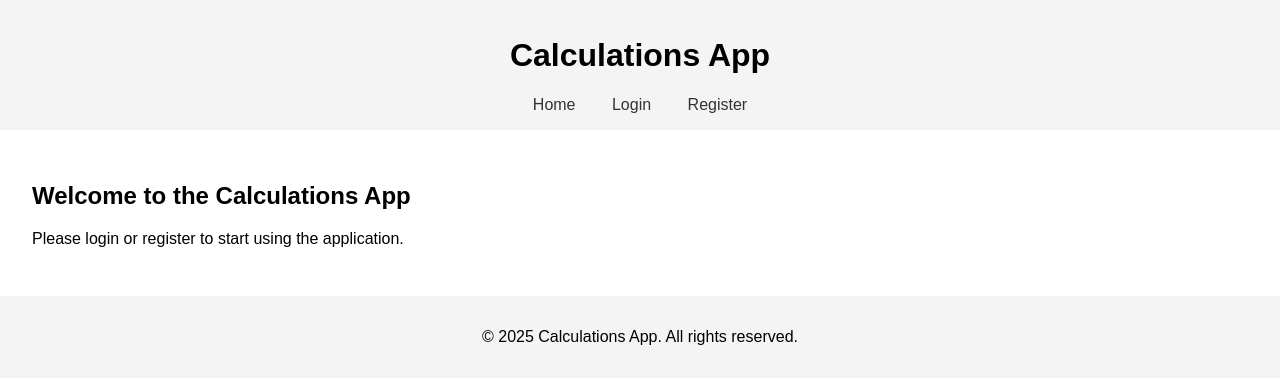
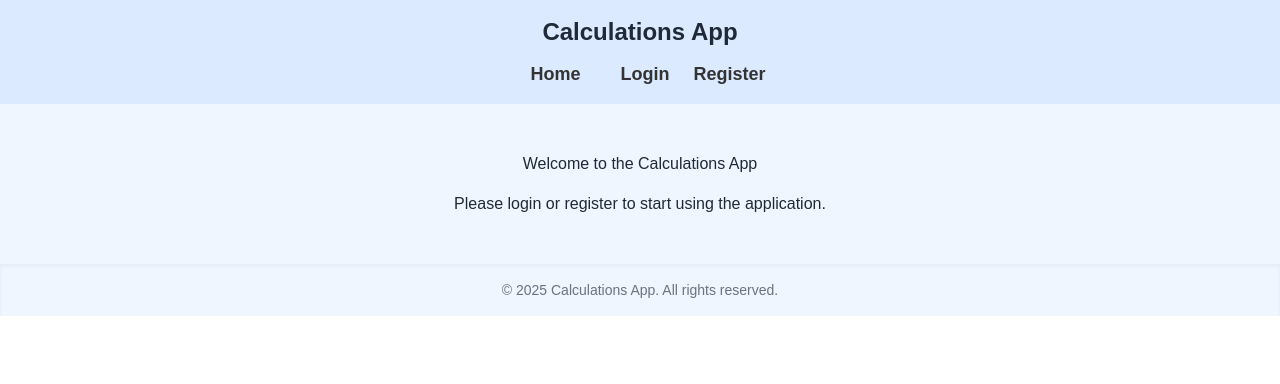
Before and after one commit to Jeffches15/assignment13, a FastAPI app: page / in a window 1280 px wide. Shown: the top 384 px of the page. Run offline with FastAPI, Linux system fonts and the light colour scheme; some libraries are stand-ins or nearby versions.

Commit message:
updated layout, made it more modern

```diff
--- a/templates/layout.html
+++ b/templates/layout.html
@@ -5,27 +5,38 @@
     <title>{% block title %}Calculations App{% endblock %}</title>
     <link rel="stylesheet" href="{{ url_for('static', path='css/style.css') }}">
     {% block head %}{% endblock %}
+    <script src="https://cdn.tailwindcss.com"></script>
 </head>
-<body>
-    <header>
-        <h1>Calculations App</h1>
-        <nav>
-            <a href="{{ url_for('read_index') }}">Home</a>
-            <a href="{{ url_for('login_page') }}">Login</a>
-            <a href="{{ url_for('register_page') }}">Register</a>
-        </nav>
-    </header>
 
-    <!-- replaced % with _ to prevent errors -->
-    <!-- prints contents of {_ block content _} ... {_ endblock _} named section from index.html -->
-    <main>
-        {% block content %}{% endblock %}
-    </main>
+<header class="bg-blue-100 shadow-md py-4">
+  <div class="container mx-auto px-4 text-center text-gray-800">
+    <h1 class="text-2xl font-bold mb-3">Calculations App</h1>
+    <nav class="flex justify-center space-x-6 font-semibold text-lg">
+      <a href="{{ url_for('read_index') }}" class="hover:text-blue-700 transition">Home</a>
+      <a href="{{ url_for('login_page') }}" class="hover:text-blue-700 transition">Login</a>
+      <a href="{{ url_for('register_page') }}" class="hover:text-blue-700 transition">Register</a>
+    </nav>
+  </div>
+</header>
 
-    <footer>
-        <p>&copy; 2025 Calculations App. All rights reserved.</p>
-    </footer>
 
-    <script src="{{ url_for('static', path='js/script.js') }}"></script>
+<main class="flex-grow bg-blue-50 py-12">
+    <!-- Changed max-w-xl to max-w-4xl to make boxes wider-->
+  <div class="container mx-auto px-4 text-center text-gray-800 space-y-4 max-w-4xl">
+    {% block content %}
+    <p class="text-lg font-semibold text-blue-700">Welcome to the Calculations App</p>
+    <p class="text-md text-gray-600">Please login or register to start using the application.</p>
+    {% endblock %}
+  </div>
+</main>
+
+
+  <footer class="bg-blue-50 py-4 mt-auto shadow-inner">
+  <div class="container mx-auto px-4 text-center">
+    <p class="text-gray-500 text-sm">&copy; 2025 Calculations App. All rights reserved.</p>
+  </div>
+</footer>
+
 </body>
+
 </html>
```
